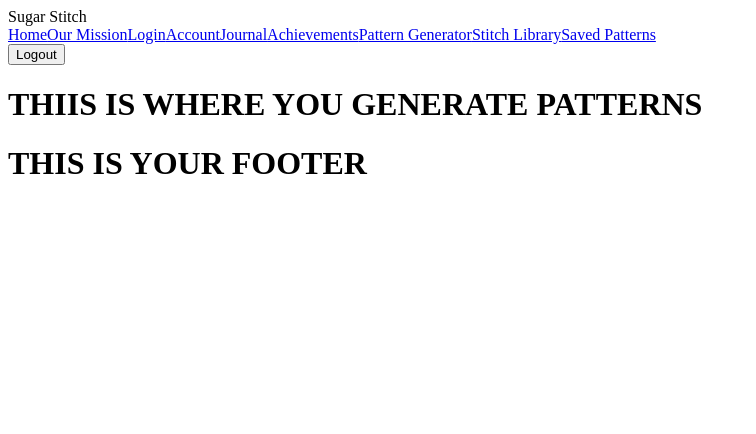
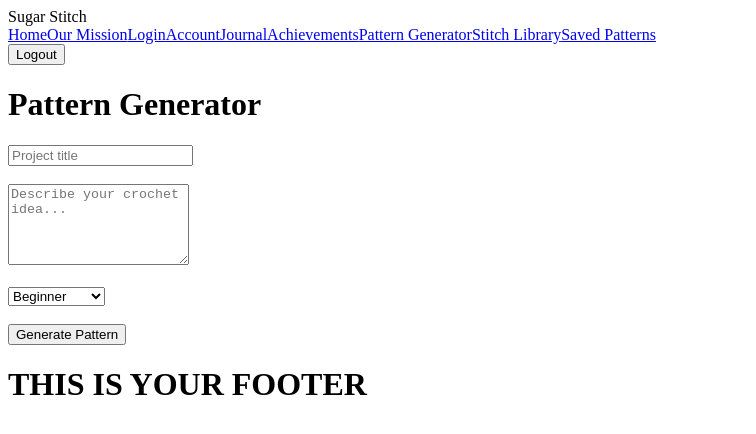
Before and after one commit to zgcamarillo/SugarStitch, a React (Vite) app in the folder client/: page /pattern-generator in a window 1280 px wide. Shown: the top 434 px of the page, without its empty margins (0-756 px from the left). Built offline with nearby package versions, Linux system fonts and the light colour scheme; sample sign-in values are in the browser's storage; the HTML template or start-up script is replaced by a standard one.

Commit message:
feat: connect frontend pattern generator to protected backend route and display generated pattern with steps

```diff
--- a/client/src/pages/PatternGenerator.jsx
+++ b/client/src/pages/PatternGenerator.jsx
@@ -1,7 +1,117 @@
-// Gemini Pattern Generator
+import { useState } from 'react'
+import api from '../services/api'
 
-export default function PatternGenerator() {
-    return(
-        <h1>THIIS IS WHERE YOU GENERATE PATTERNS</h1>
-    )
+function PatternGenerator() {
+  const [formData, setFormData] = useState({
+    title: '',
+    prompt: '',
+    difficulty: 'beginner',
+  })
+
+  const [generatedPattern, setGeneratedPattern] = useState(null)
+  const [error, setError] = useState('')
+  const [loading, setLoading] = useState(false)
+
+  const handleChange = (e) => {
+    setFormData({
+      ...formData,
+      [e.target.name]: e.target.value,
+    })
+  }
+
+  const handleSubmit = async (e) => {
+    e.preventDefault()
+    setError('')
+    setLoading(true)
+
+    try {
+      const token = localStorage.getItem('token')
+
+      const response = await api.post('/patterns/generate', formData, {
+        headers: {
+          Authorization: `Bearer ${token}`,
+        },
+      })
+
+      setGeneratedPattern(response.data.pattern)
+    } catch (err) {
+      setError(err.response?.data?.message || 'Something went wrong')
+    } finally {
+      setLoading(false)
+    }
+  }
+
+  return (
+    <div>
+      <h1>Pattern Generator</h1>
+
+      <form onSubmit={handleSubmit}>
+        <input
+          type="text"
+          name="title"
+          placeholder="Project title"
+          value={formData.title}
+          onChange={handleChange}
+          required
+        />
+        <br /><br />
+
+        <textarea
+          name="prompt"
+          placeholder="Describe your crochet idea..."
+          value={formData.prompt}
+          onChange={handleChange}
+          rows="5"
+          required
+        />
+        <br /><br />
+
+        <select
+          name="difficulty"
+          value={formData.difficulty}
+          onChange={handleChange}
+        >
+          <option value="beginner">Beginner</option>
+          <option value="intermediate">Intermediate</option>
+          <option value="advanced">Advanced</option>
+        </select>
+        <br /><br />
+
+        <button type="submit" disabled={loading}>
+          {loading ? 'Generating...' : 'Generate Pattern'}
+        </button>
+      </form>
+
+      {error && <p>{error}</p>}
+
+      {generatedPattern && (
+        <div style={{ marginTop: '2rem' }}>
+          <h2>{generatedPattern.title}</h2>
+          <p><strong>Difficulty:</strong> {generatedPattern.difficulty}</p>
+          <p><strong>Estimated Yarn:</strong> {generatedPattern.estimatedYarn}</p>
+          <p><strong>Estimated Time:</strong> {generatedPattern.estimatedTime}</p>
+
+          <h3>Full Pattern</h3>
+          <pre style={{ whiteSpace: 'pre-wrap' }}>
+            {generatedPattern.generatedPattern}
+          </pre>
+
+          <h3>Steps</h3>
+          <div>
+            {generatedPattern.steps?.map((step) => (
+              <label
+                key={step._id}
+                style={{ display: 'block', marginBottom: '0.75rem' }}
+              >
+                <input type="checkbox" checked={step.completed} readOnly />{' '}
+                {step.text}
+              </label>
+            ))}
+          </div>
+        </div>
+      )}
+    </div>
+  )
 }
+
+export default PatternGenerator
```
